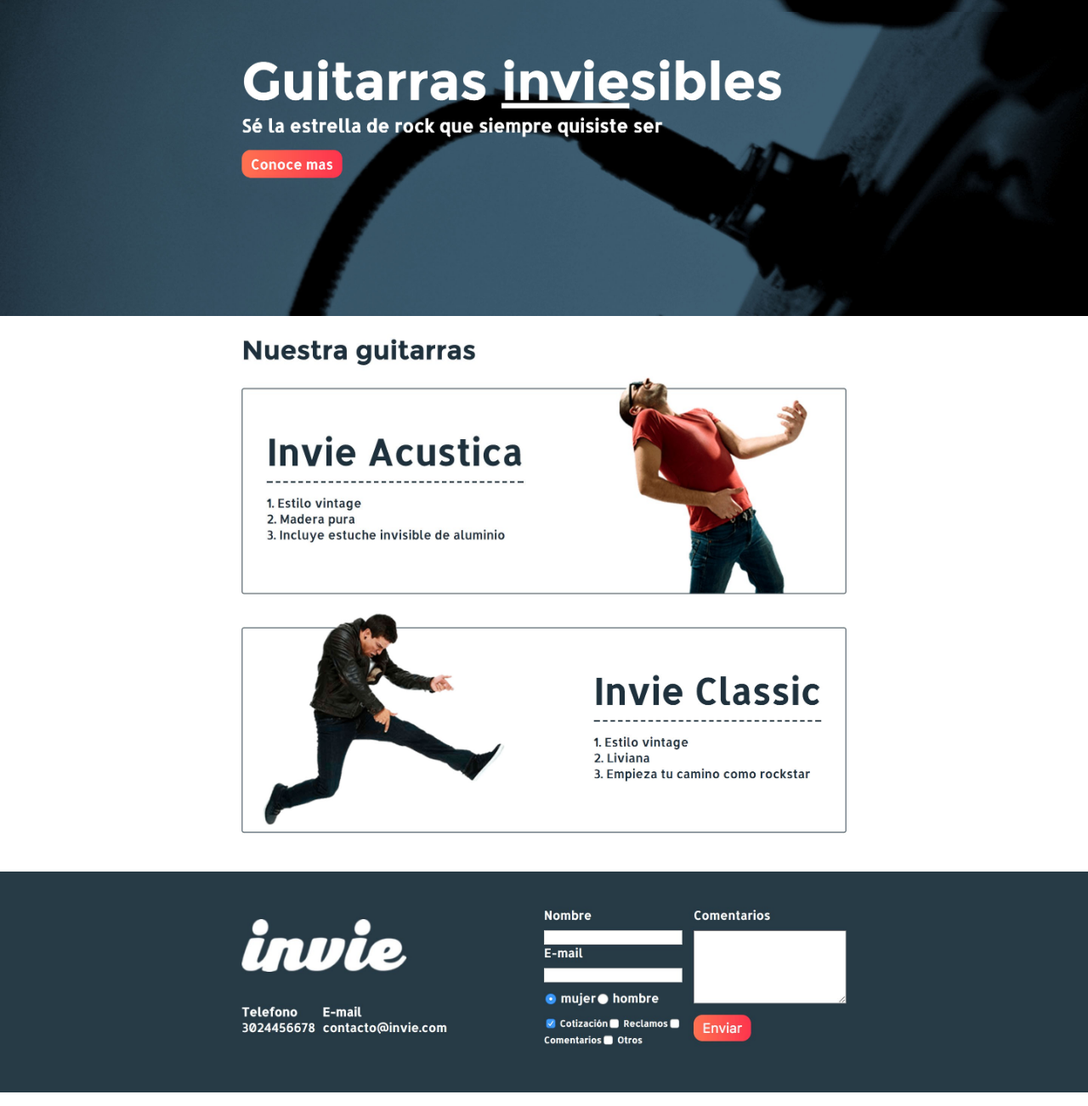
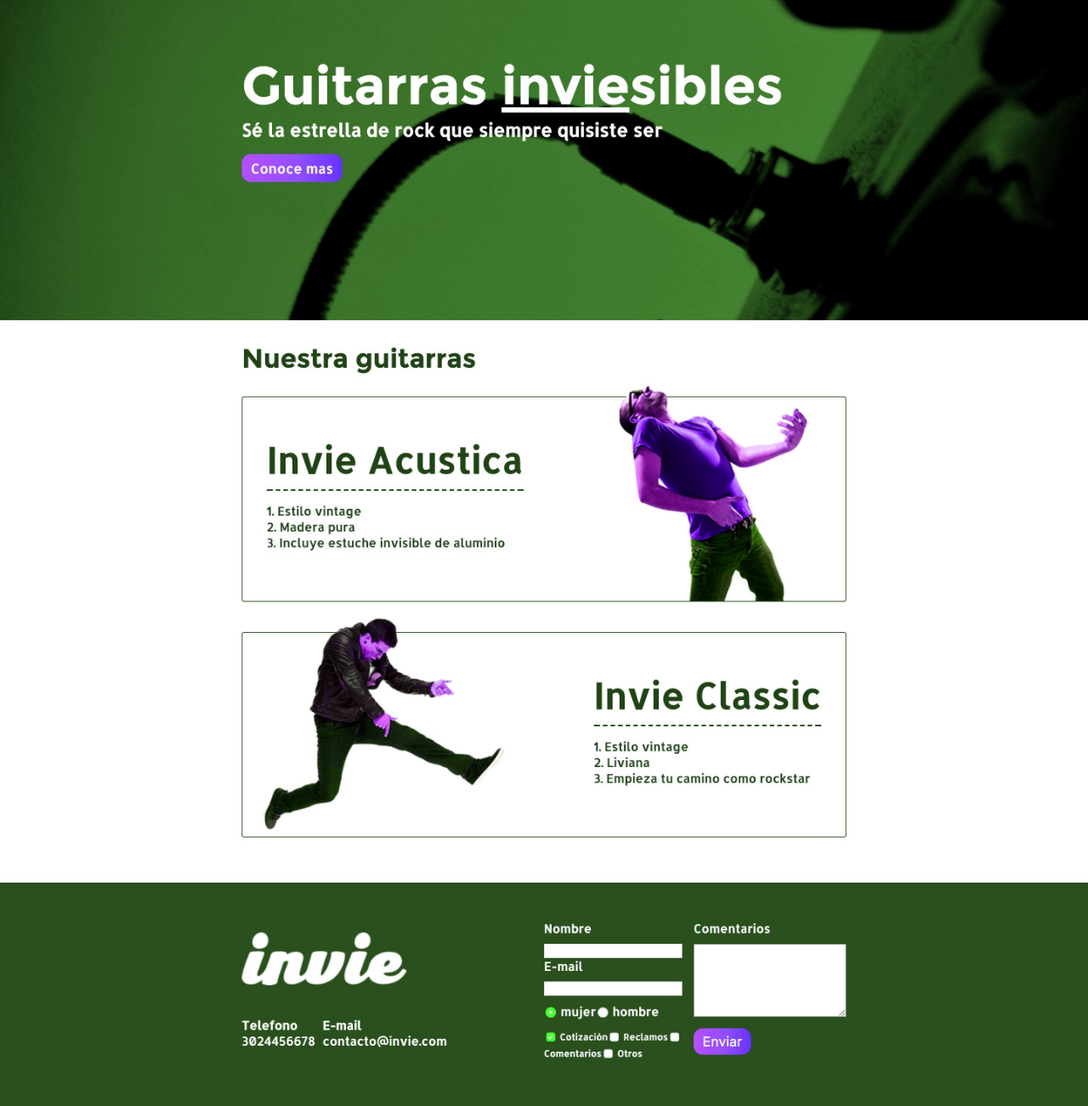
Before and after one commit to KevinJavierReyes/git_platzi, a plain HTML site: page index.html in a window 1280 px wide. Shown: the part 103-1405 px from the top of the page at 85% size. Drawn offline with Linux system fonts and the light colour scheme.

Commit message:
nueva version de invie - verde

```diff
--- a/index.html
+++ b/index.html
@@ -15,10 +15,6 @@
         </style>
     </head>
     <body>
-        <img src="header.jpg"/>
-        <img src="hero.jpg"/>
-        <img src="acustica.jpg"/>
-        <img src="clasica.jpg"/>
-        <img src="footer.jpg"/>
+    	<img src="nueva-version.jpg">
     </body>
 </html>
```
Also changed, not shown: nueva-version.jpg (added).
